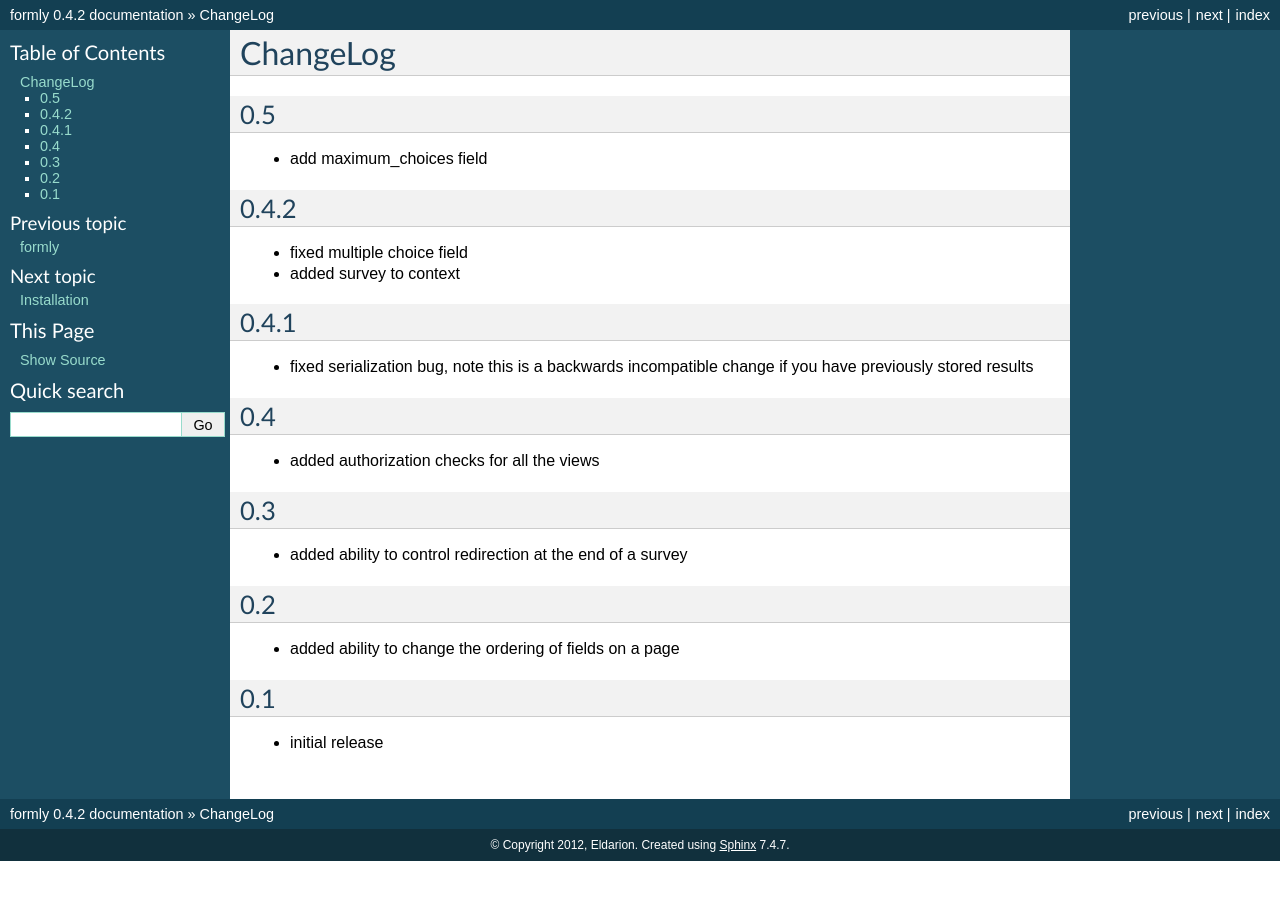
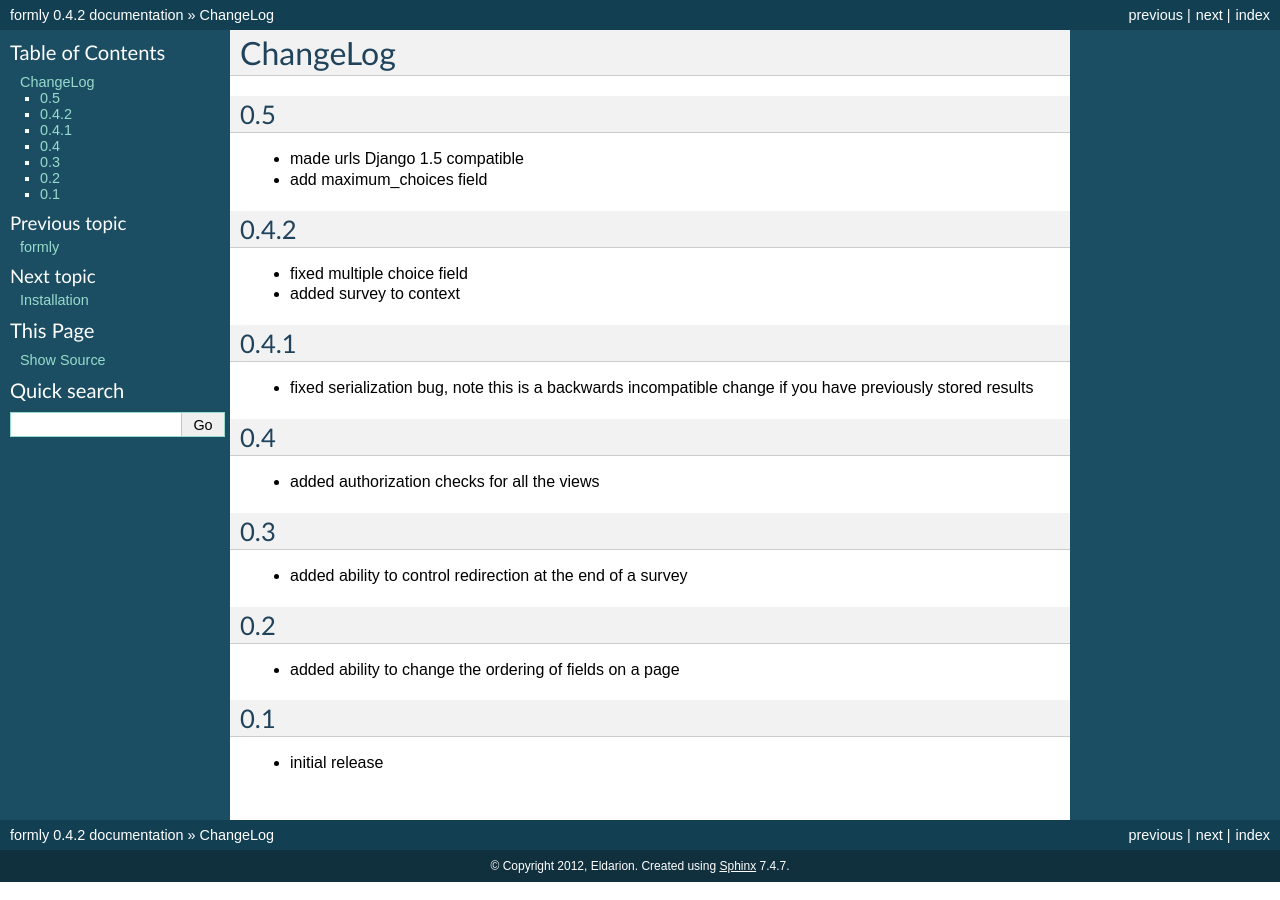
Before and after one commit to eldarion/formly, a Sphinx documentation site: the page built from docs/changelog.rst, in a window 1280 px wide. Built offline with Sphinx 7.4.7, drawn with Linux system fonts in a browser that asks for light colours.

Commit message:
Changelog note

```diff
--- a/docs/changelog.rst
+++ b/docs/changelog.rst
@@ -6,6 +6,7 @@ ChangeLog
 0.5
 ---
 
+- made urls Django 1.5 compatible
 - add maximum_choices field
 0.4.2
 -----
```
